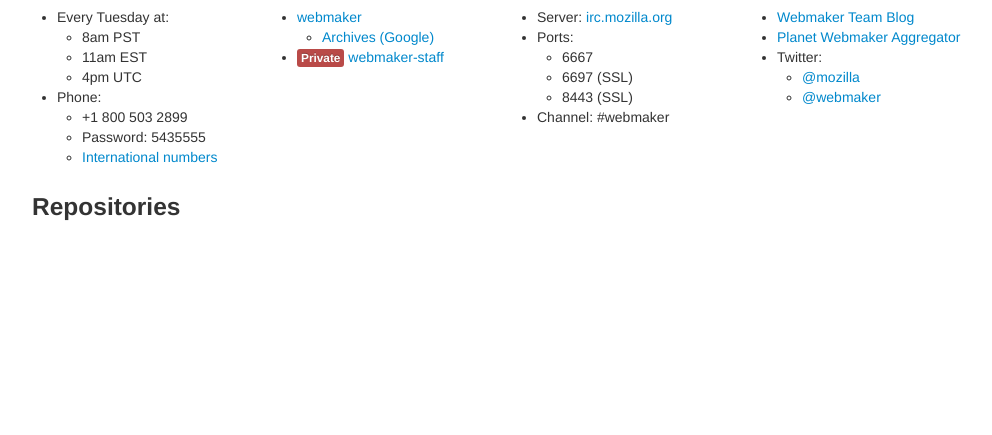
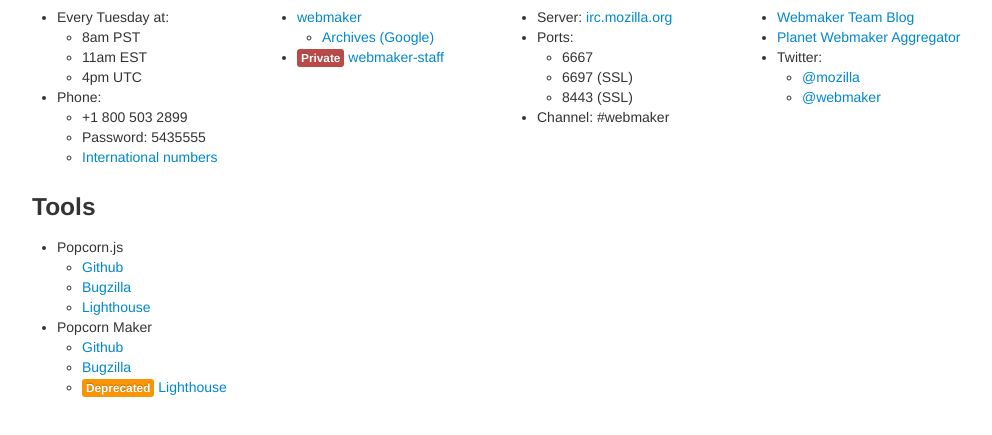
Before and after one commit to jbuck/mozillawebmaker.info, a plain HTML site: page index.html in a window 1280 px wide. Shown: the part 113-548 px from the top of the page, without its empty margins (138-1130 px from the left). Drawn offline with Linux system fonts and the light colour scheme.

Commit message:
Add some kernels of truth

```diff
--- a/index.html
+++ b/index.html
@@ -65,9 +65,20 @@
 
       <div class="row">
         <span class="span3">
-          <h3>Repositories</h3>
+          <h3>Tools</h3>
           <ul>
-
+            <li>Popcorn.js</li>
+            <ul>
+              <li><a href="https://github.com/mozilla/popcorn-js">Github</a></li>
+              <li><a href="https://bugzilla.mozilla.org/enter_bug.cgi?product=Webmaker&component=popcorn.js">Bugzilla</a></li>
+              <li><a href="https://webmademovies.lighthouseapp.com/projects/63272-popcornjs/milestones/current">Lighthouse</a></li>
+            </ul>
+            <li>Popcorn Maker</li>
+            <ul>
+              <li><a href="https://github.com/mozilla/butter">Github</a></li>
+              <li><a href="https://bugzilla.mozilla.org/enter_bug.cgi?product=Webmaker&component=Popcorn%20Maker">Bugzilla</a></li>
+              <li><span class="label label-warning">Deprecated</span> <a href="https://webmademovies.lighthouseapp.com/projects/65733-popcorn-maker/milestones/current">Lighthouse</a></li>
+            </ul>
           </ul>
         </span>
       </div>
```
